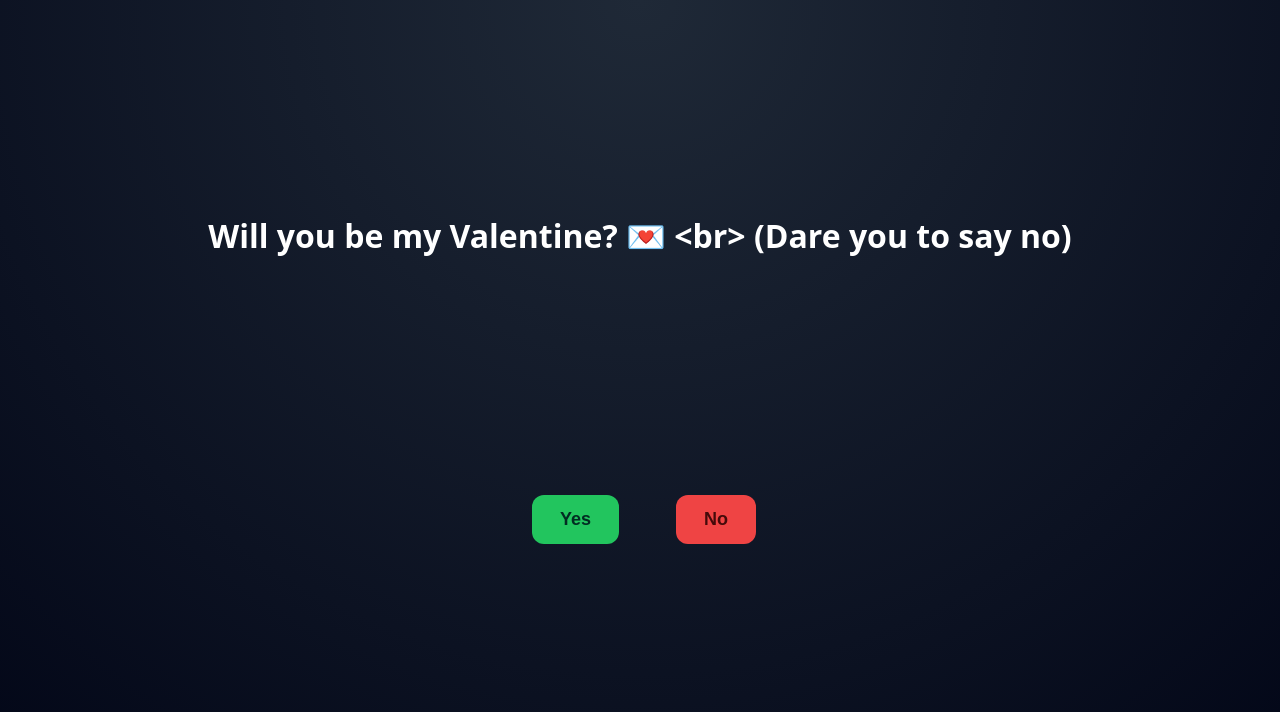
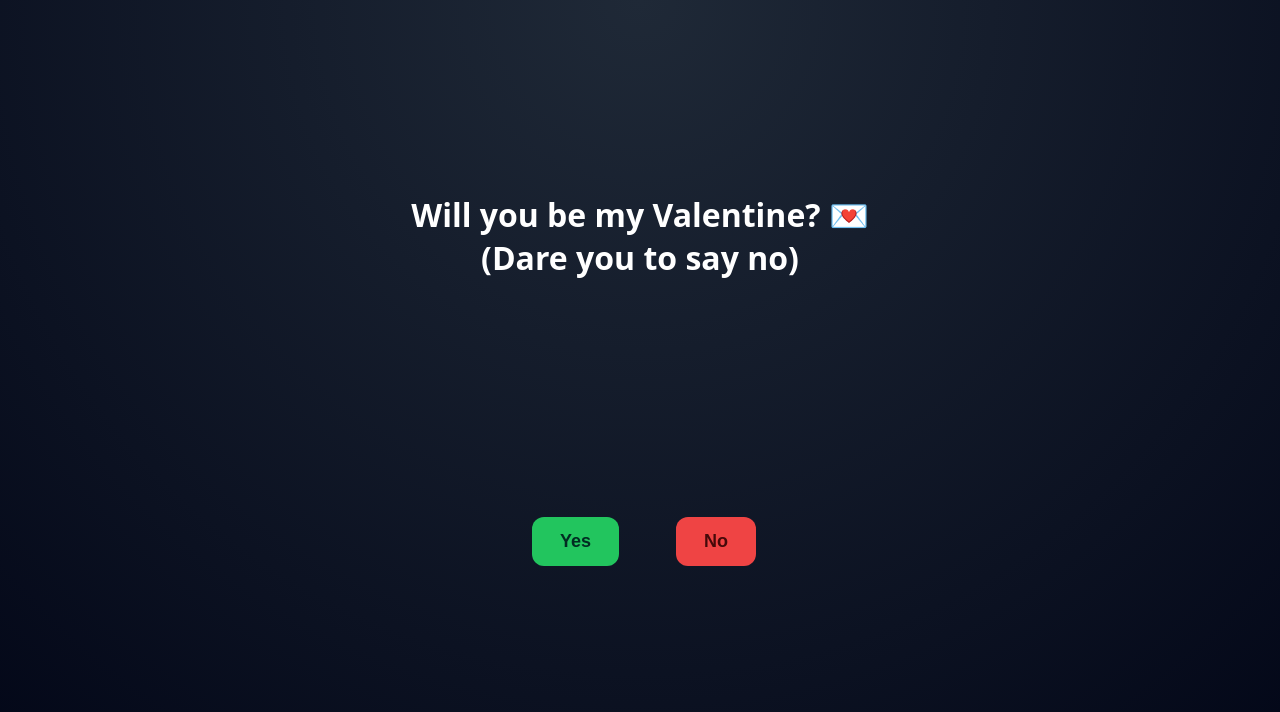
Before and after one commit to jamminjason1/valentine, a plain HTML site: page index.html in a window 1280 px wide. Drawn offline with Linux system fonts and the light colour scheme.

Commit message:
Update index.html

```diff
--- a/index.html
+++ b/index.html
@@ -111,7 +111,7 @@ const yesBtn = document.getElementById("yesBtn");
 const container = document.querySelector(".buttons");
 
 // Inject config values
-document.getElementById("mainQuestion").innerText = CONFIG.mainQuestion;
+document.getElementById("mainQuestion").innerHTML = CONFIG.mainQuestion;
 yesBtn.innerText = CONFIG.yesButtonText;
 noBtn.innerText = CONFIG.noButtonText;
 
```
